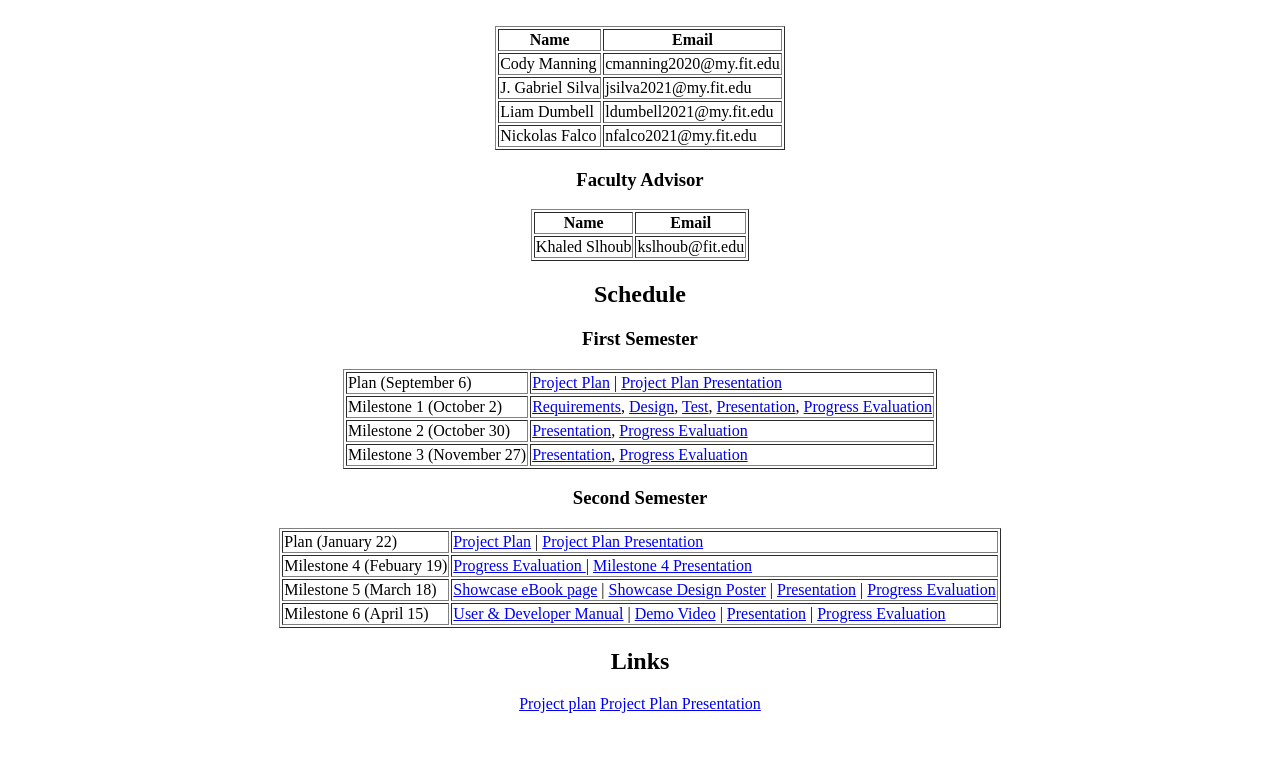
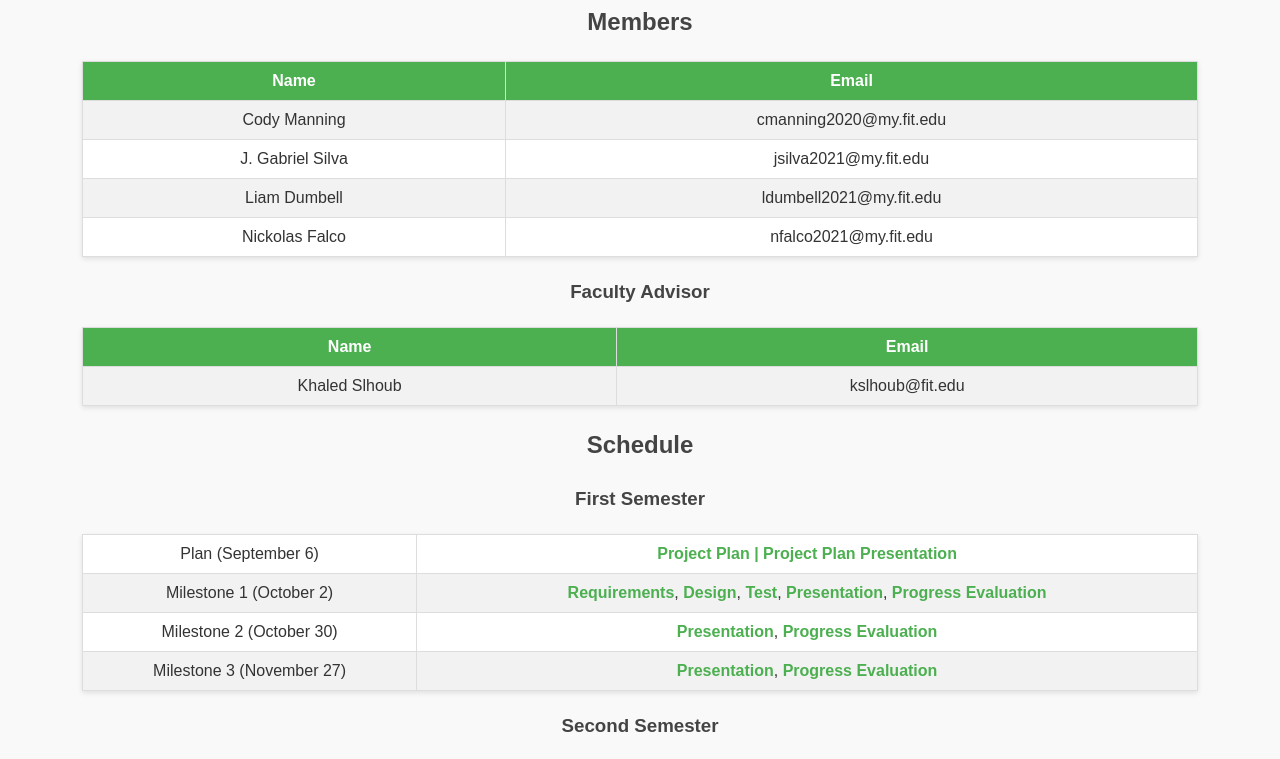
Before and after one commit to Balkirprpl/Balkirprpl.github.io, a plain HTML site: page index.html in a window 1280 px wide. Shown: the part 127-886 px from the top of the page. Before the commit the page ends 848 px from the top, so only its background shows below. Drawn offline with Linux system fonts and the light colour scheme.

Commit message:
finally some style

```diff
--- a/index.html
+++ b/index.html
@@ -2,6 +2,7 @@ o<!DOCTYPE html>
 <html>
 <head>
     <title>Enhancing Social Media Governance with Policing Bots</title>
+    <link rel="stylesheet" href="style.css">
 </head>
 <body>
 <center>
--- /dev/null
+++ b/style.css
@@ -0,0 +1,91 @@
+/* General Reset */
+* {
+    margin: 0;
+    padding: 0;
+    box-sizing: border-box;
+}
+
+body {
+    font-family: 'Arial', sans-serif;
+    line-height: 1.6;
+    color: #333;
+    background-color: #f9f9f9;
+    margin: 20px;
+}
+
+/* Centering Content */
+center {
+    display: block;
+    margin: auto;
+    max-width: 90%;
+    text-align: center;
+}
+
+/* Headings */
+h1 {
+    font-size: 2.5em;
+    color: #4CAF50;
+    margin-bottom: 20px;
+    text-shadow: 1px 1px 2px rgba(0, 0, 0, 0.1);
+}
+
+h2, h3 {
+    color: #444;
+    margin-bottom: 15px;
+    margin-top: 20px;
+}
+
+/* Table Styles */
+table {
+    width: 100%;
+    border-collapse: collapse;
+    margin: 20px 0;
+    background-color: #fff;
+    box-shadow: 0 2px 5px rgba(0, 0, 0, 0.1);
+}
+
+table th, table td {
+    padding: 10px;
+    border: 1px solid #ddd;
+    text-align: center;
+}
+
+table th {
+    background-color: #4CAF50;
+    color: #fff;
+    font-weight: bold;
+}
+
+table tr:nth-child(even) {
+    background-color: #f2f2f2;
+}
+
+table tr:hover {
+    background-color: #eaf5ea;
+}
+
+/* Links */
+a {
+    color: #4CAF50;
+    text-decoration: none;
+    font-weight: bold;
+}
+
+a:hover {
+    text-decoration: underline;
+    color: #3e8e41;
+}
+
+/* Additional Styles */
+.container {
+    padding: 20px;
+    background: white;
+    border-radius: 5px;
+    box-shadow: 0px 4px 6px rgba(0, 0, 0, 0.1);
+}
+
+footer {
+    margin-top: 30px;
+    font-size: 0.9em;
+    color: #666;
+}
```
Also changed, not shown: 1 other file.
